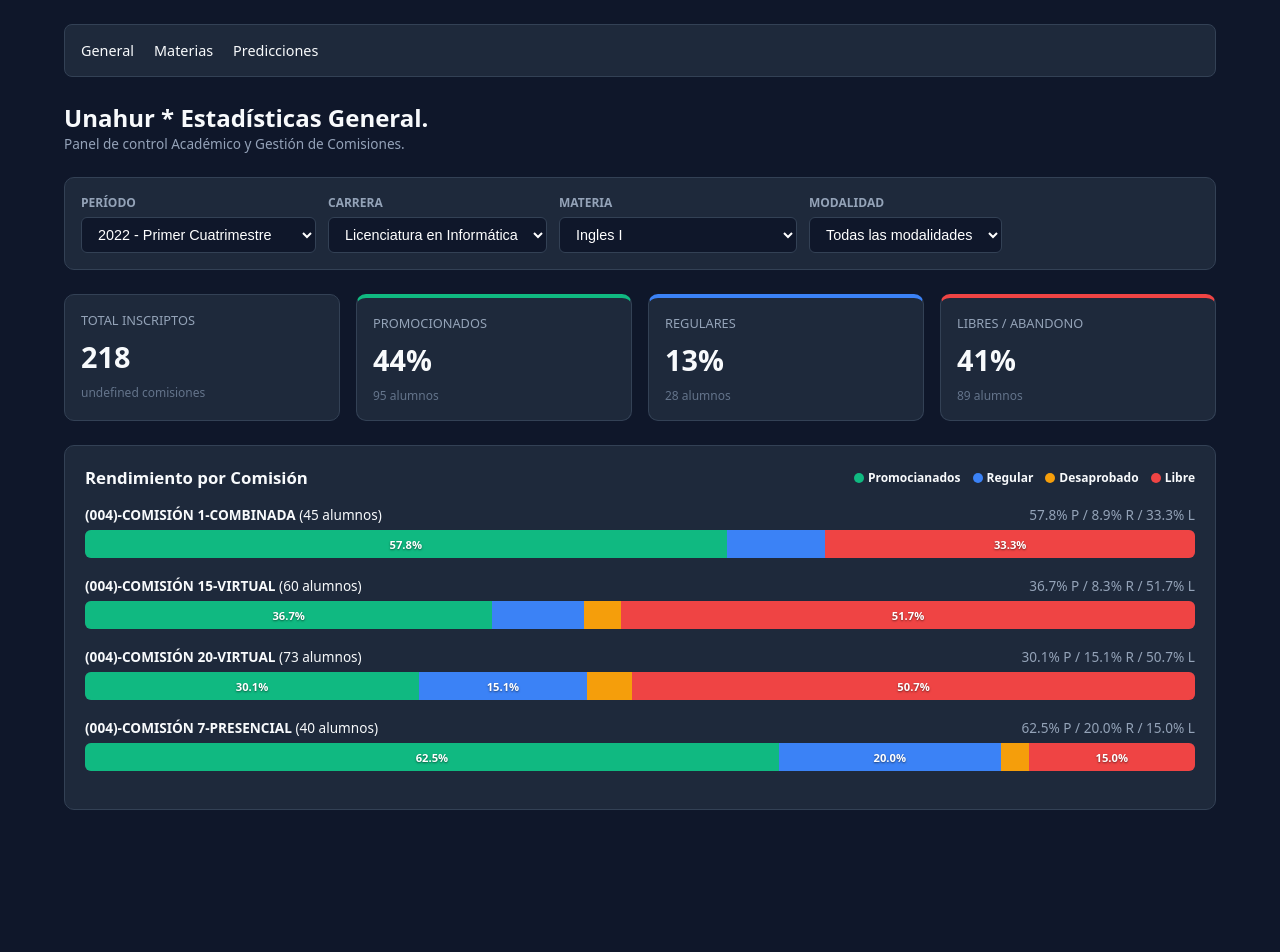
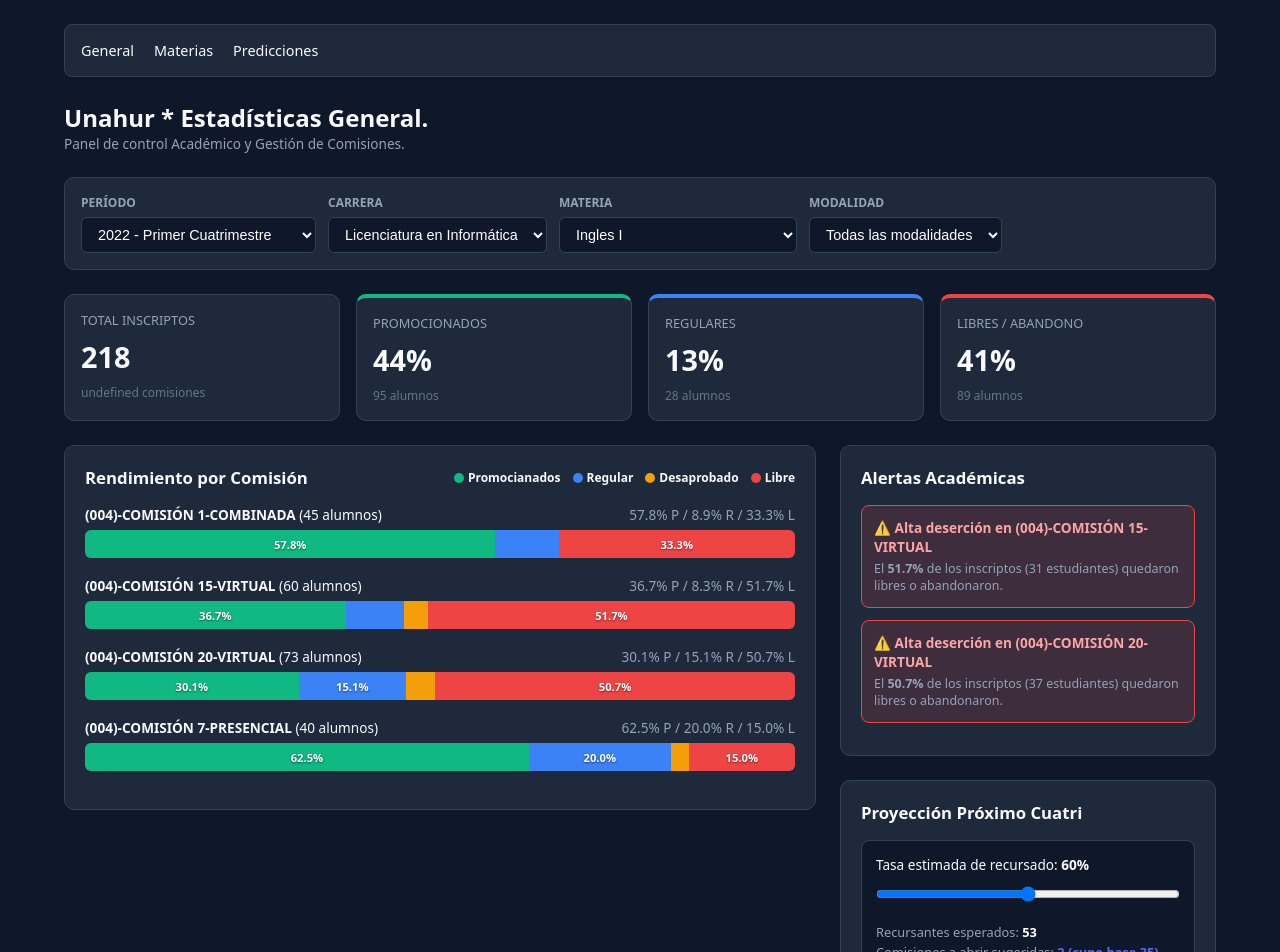
Before and after one commit to HurData-UNaHur/hurdata-pip-frontend, a React (Vite) app: page / in a window 1280 px wide. Shown: the top 952 px of the page. Before the commit the page ends 834 px from the top, so only its background shows below. Built offline with nearby package versions, Linux system fonts and the light colour scheme.

Commit message:
Se integra AlertsPanel y ProjectionSlider en Dashboard

```diff
--- /dev/null
+++ b/src/components/AlertsPanel.jsx
@@ -0,0 +1,39 @@
+import styles from './AlertsPanel.module.css';
+
+function AlertsPanel({ comisiones }) {
+  // Filtramos las comisiones con deserción >= 40%
+  const alertas = comisiones.filter((c) => {
+    const pctLibre = (c.libre / c.total) * 100;
+    return pctLibre >= 40;
+  });
+
+  return (
+    <div className={styles.panel}>
+      <div className={styles.panelTitle}>
+        <span>Alertas Académicas</span>
+      </div>
+      {/* Avisen del Emoji aca */}
+      {alertas.length > 0 ? (
+        alertas.map((c, index) => {
+          const pctLibre = ((c.libre / c.total) * 100).toFixed(1);
+          return (
+            <div key={index} className={styles.alertBox}>
+              <div className={styles.alertTitle}>
+                ⚠️ Alta deserción en {c.nombre}
+              </div>
+              <div className={styles.alertDesc}>
+                El <b>{pctLibre}%</b> de los inscriptos ({c.libre} estudiantes) quedaron libres o abandonaron.
+              </div>
+            </div>
+          );
+        })
+      ) : (
+        <p className={styles.noAlerts}>
+          No hay alertas críticas para los filtros seleccionados.
+        </p>
+      )}
+    </div>
+  );
+}
+
+export default AlertsPanel;
--- /dev/null
+++ b/src/components/AlertsPanel.module.css
@@ -0,0 +1,44 @@
+
+.panel {
+  background-color: #1e293b;
+  border: 1px solid #334155;
+  border-radius: 10px;
+  padding: 20px;
+  margin-bottom: 24px;
+}
+
+.panelTitle {
+  font-size: 1.05rem;
+  font-weight: 600;
+  margin-bottom: 16px;
+  color: #f8fafc;
+}
+
+.alertBox {
+  background-color: rgba(239, 68, 68, 0.15);
+  border: 1px solid #ef4444;
+  border-radius: 8px;
+  padding: 12px;
+  margin-bottom: 12px;
+}
+
+.alertTitle {
+  color: #fca5a5;
+  font-size: 0.85rem;
+  font-weight: 600;
+  margin-bottom: 4px;
+  display: flex;
+  align-items: center;
+  gap: 6px;
+}
+
+.alertDesc {
+  color: #94a3b8;
+  font-size: 0.78rem;
+  line-height: 1.4;
+}
+
+.noAlerts {
+  font-size: 0.85rem;
+  color: #94a3b8;
+}
--- a/src/components/Navbar.jsx
+++ b/src/components/Navbar.jsx
@@ -9,7 +9,7 @@
   return (
     <nav className={styles.navbar}>
       <Link to="/" className={styles.navLink}>
-        General
+          General
       </Link>
       <Link to="/materias" className={styles.navLink}>
          Materias
--- /dev/null
+++ b/src/components/ProjectionSlider.jsx
@@ -0,0 +1,41 @@
+import { useState } from 'react';
+import styles from './ProjectionSlider.module.css';
+
+function ProjectionSlider({ totalLibres }) {
+  const [tasa, setTasa] = useState(60);
+
+  // Cálculos dinámicos
+  const recursantes = Math.round(totalLibres * (tasa / 100));
+  const comisionesSugeridas = Math.ceil(recursantes / 35);
+
+  return (
+    <div className={styles.panel}>
+      <div className={styles.panelTitle}>
+        <span>Proyección Próximo Cuatri</span>
+      </div>
+      <div className={styles.sliderBox}>
+        <label className={styles.label}>
+          Tasa estimada de recursado: <b>{tasa}%</b>
+        </label>
+        <input
+          type="range"
+          min="20"
+          max="100"
+          value={tasa}
+          onChange={(e) => setTasa(Number(e.target.value))}
+          className={styles.rangeInput}
+        />
+        <p className={styles.resultsText}>
+          Recursantes esperados: <strong style={{ color: '#fff' }}>{recursantes}</strong>
+          <br />
+          Comisiones a abrir sugeridas:{' '}
+          <strong style={{ color: '#6366f1' }}>
+            {comisionesSugeridas} (cupo base 35)
+          </strong>
+        </p>
+      </div>
+    </div>
+  );
+}
+
+export default ProjectionSlider;
--- /dev/null
+++ b/src/components/ProjectionSlider.module.css
@@ -0,0 +1,40 @@
+
+.panel {
+  background-color: #1e293b;
+  border: 1px solid #334155;
+  border-radius: 10px;
+  padding: 20px;
+}
+
+.panelTitle {
+  font-size: 1.05rem;
+  font-weight: 600;
+  margin-bottom: 16px;
+  color: #f8fafc;
+}
+
+.sliderBox {
+  padding: 14px;
+  background-color: #0f172a;
+  border-radius: 8px;
+  border: 1px solid #334155;
+}
+
+.label {
+  font-size: 0.85rem;
+  color: #f8fafc;
+  display: block;
+}
+
+.resultsText {
+  font-size: 0.8rem;
+  color: #94a3b8;
+  line-height: 1.6;
+  margin-top: 8px;
+}
+
+.rangeInput {
+  width: 100%;
+  margin: 12px 0;
+  cursor: pointer;
+}
--- a/src/components/StackedBarChart.module.css
+++ b/src/components/StackedBarChart.module.css
@@ -1,6 +1,6 @@
 .panel {
-    background-color: #1e293b;
-    border: 1px solid #334155;
+  background-color: #1e293b;
+  border: 1px solid #334155;
   border-radius: 10px;
   padding: 20px;
 }
--- a/src/pages/Dashboard.jsx
+++ b/src/pages/Dashboard.jsx
@@ -2,6 +2,8 @@
 import KpiCard from '../components/KpiCard';
 import Filters from '../components/Filters';
 import StackedBarChart from '../components/StackedBarChart';
+import AlertsPanel from '../components/AlertsPanel';
+import ProjectionSlider from '../components/ProjectionSlider';
 
 // Mock representativo del SIU Guaraní (HTML original).
 const DATA_MOCK = {
@@ -92,9 +94,27 @@
                     colorBorde="#ef4444"
                 />
             </section>
-            <main style={{ marginTop: '24px' }}>
+            {/* Grilla principal de 2 columnas */}
+            <main
+                style={{
+                display: 'grid',
+                gridTemplateColumns: '2fr 1fr',
+                gap: '24px',
+                alignItems: 'start',
+                marginTop: '24px'
+            }}
+            >
+            {/* Columna Izquierda: Gráfico de Barras */}
+            <div>
                 <StackedBarChart comisiones={comisiones} />
-            </main>
+            </div>
+
+            {/* Columna Derecha: Alertas y Calculadora */}
+            <div>
+                <AlertsPanel comisiones={comisiones} />
+                <ProjectionSlider totalLibres={totalLibre} />
+            </div>
+        </main>
         </div>
 
     );
```
